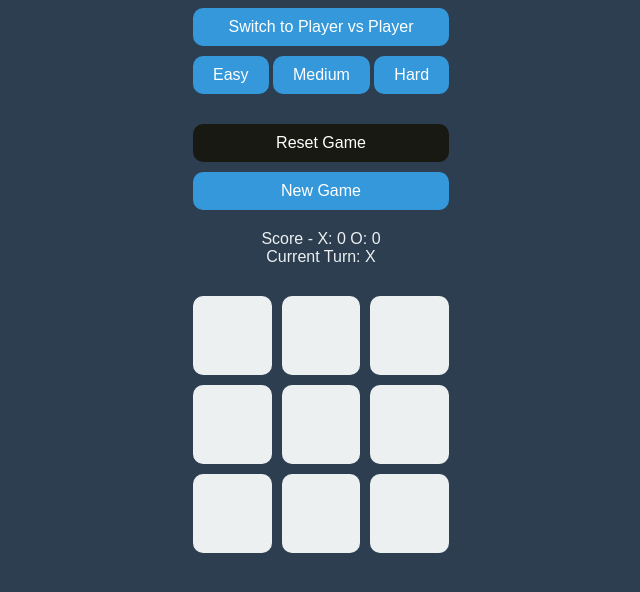
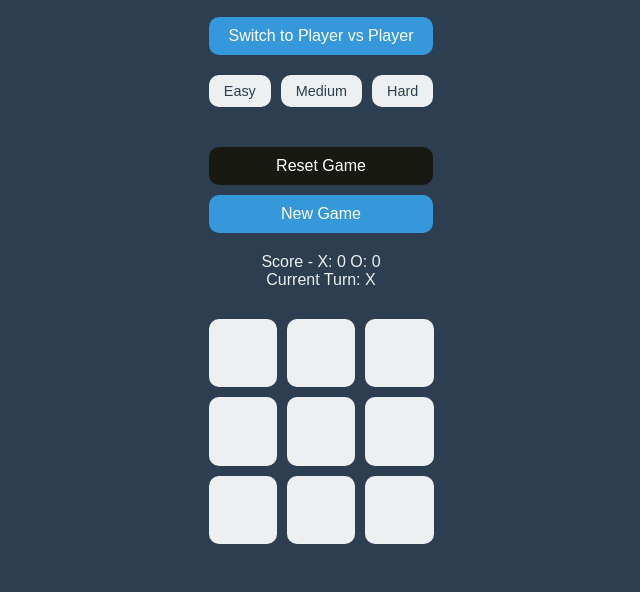
Before and after one commit to amanjotsingh06/tic-tac-toe, a plain HTML site: page index.html in a window 1280 px wide. Shown: the part 152-744 px from the top of the page, without its empty margins (319-959 px from the left). Drawn offline with Linux system fonts and the light colour scheme.

Commit message:
Update style.css
Style Difficulty controls

```diff
--- a/style.css
+++ b/style.css
@@ -145,3 +145,21 @@ button:hover {
         font-size: 2rem;
     }
 }
+
+.difficulty-controls {
+    display: flex;
+    gap: 10px;
+    justify-content: center;
+    margin: 10px 0;
+}
+
+.difficulty-btn {
+    padding: 8px 15px;
+    font-size: 0.9rem;
+    background: var(--secondary-color);
+    color: var(--primary-color);
+}
+
+.difficulty-btn:hover {
+    background: var(--hover-color);
+}
```
